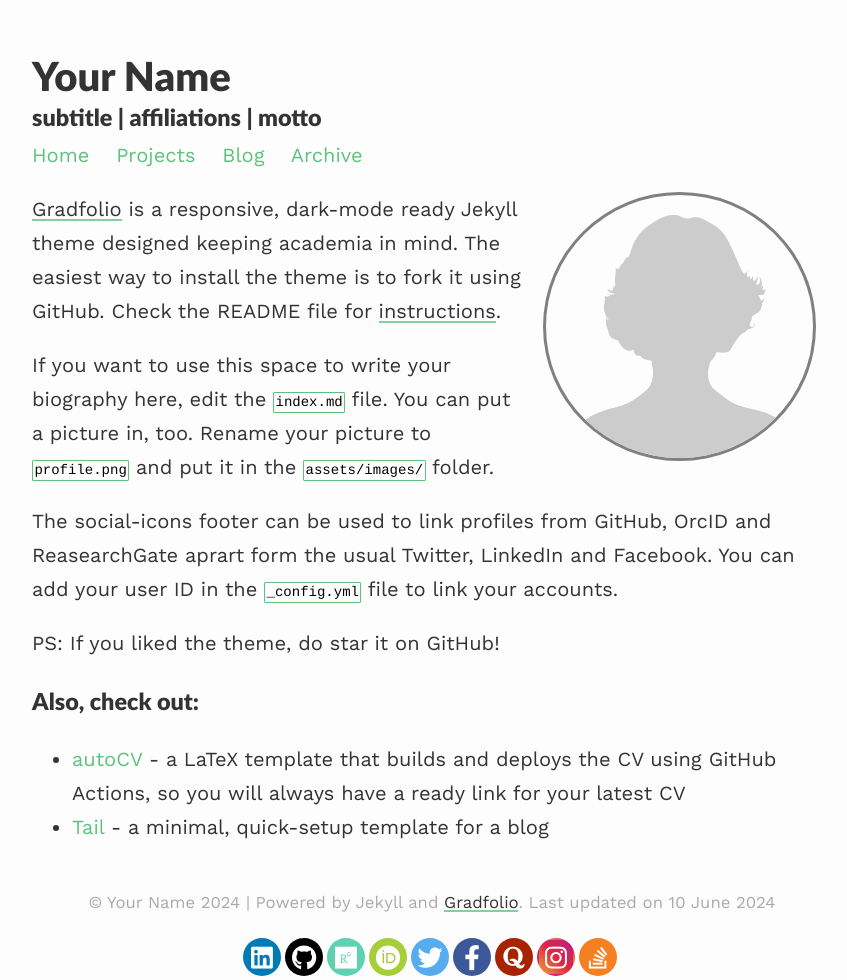
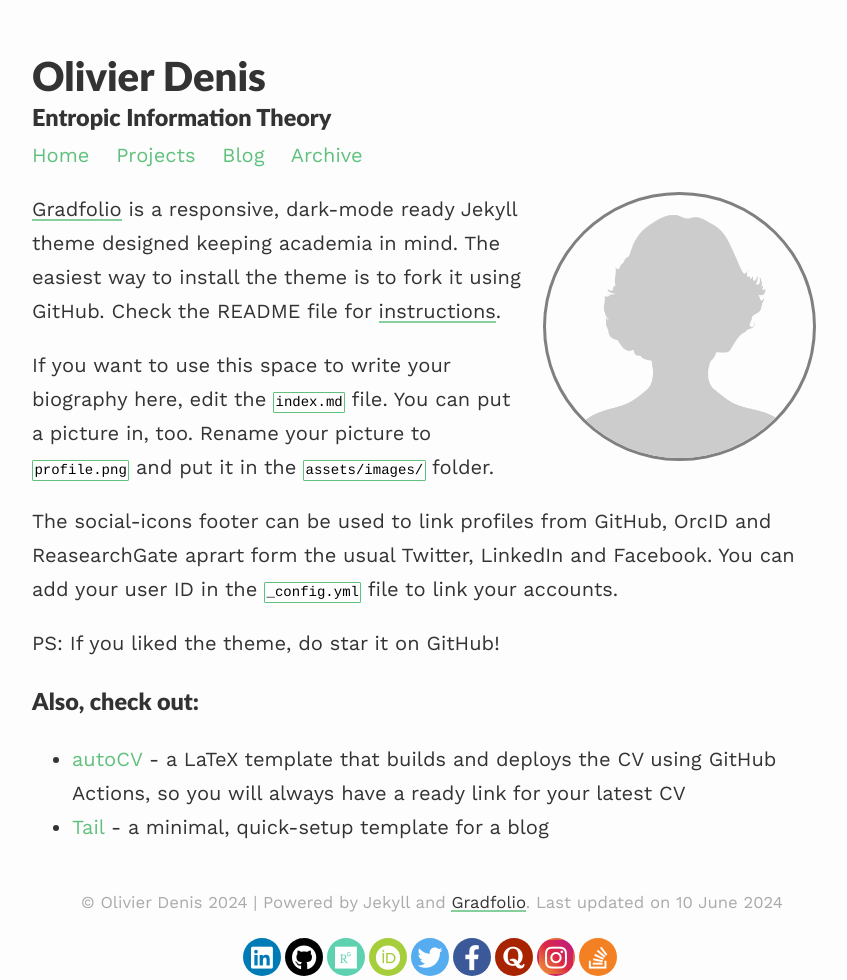
Before and after one commit to olivierdenis/Entropic-Information-Theory, a Jekyll site: the page built from index.md, in a window 1280 px wide. Shown: the whole page, without its empty margins (208-1055 px from the left). Built offline with Jekyll 4.4.1, drawn with Linux system fonts in a browser that asks for light colours; nearby versions of some CDN libraries.

Commit message:
Update _config.yml

```diff
--- a/_config.yml
+++ b/_config.yml
@@ -1,9 +1,9 @@
 ### your site title here
 
-title: Your Name
-description: subtitle | affiliations | motto
+title: Olivier Denis
+description: Entropic Information Theory
 
-baseurl: /gradfolio #name of GitHub repository
+baseurl: /Entropic-Information-Theory #name of GitHub repository
 url: "" #custom url to be used instead of GitHub repository
 email: #
 
```
